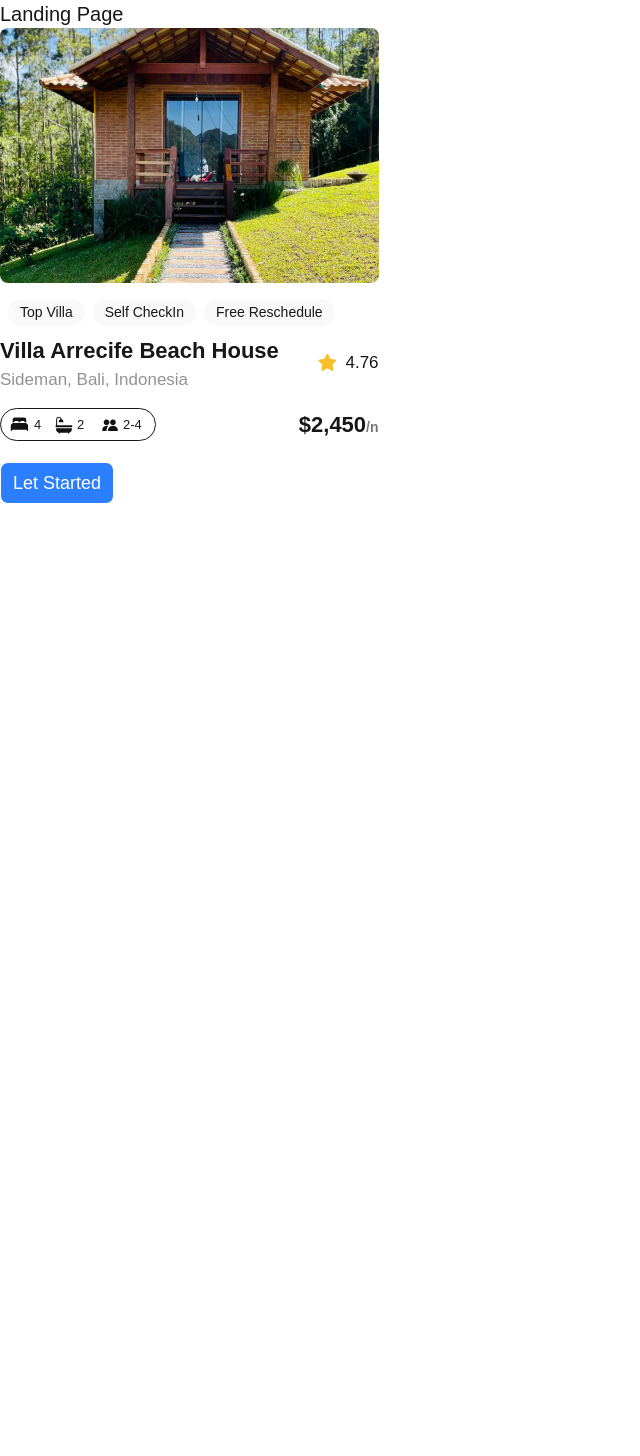
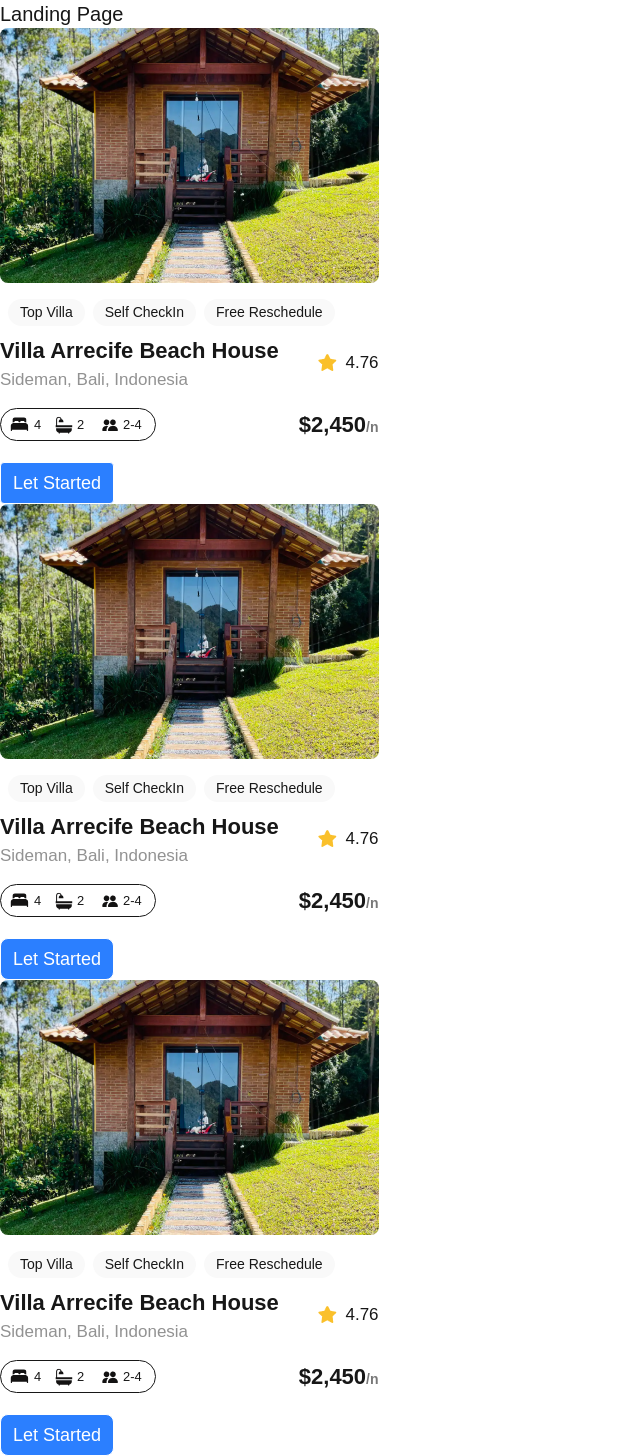
Before and after one commit to larryQuao/alx-project-0x00-setup, a Next.js app in the folder alx-project-0x00/: page /landing in a window 1280 px wide. Shown: the whole page, without its empty margins (0-640 px from the left). Before the commit the page ends 800 px from the top, so only its background shows below. Built offline with nearby package versions, Linux system fonts and the light colour scheme.

Commit message:
feat: add more components to landing page and update index page

```diff
--- a/alx-project-0x00/pages/index.tsx
+++ b/alx-project-0x00/pages/index.tsx
@@ -6,7 +6,7 @@
     <main className="flex flex-col h-screen justify-center items-center text-4xl font-semibold">
       <h1>Airbnb Application Clone system</h1>
       <Card />
-      <Button title="Get Started" shape="rounded-lg" size="medium"/>
+      <Button title="Get Started" shape="rounded-lg" size="medium" styles={""}/>
     </main>
   )
 }
--- a/alx-project-0x00/pages/landing.tsx
+++ b/alx-project-0x00/pages/landing.tsx
@@ -6,7 +6,11 @@
         <div>
             <h1 className="text-xl font-extralight">Landing Page</h1>
             <Card />
+            <Button title="Let Started" size="medium" shape="rounded-sm" styles={""} />
+            <Card />
             <Button title="Let Started" size="medium" shape="rounded-lg" styles={""} />
+            <Card />
+            <Button title="Let Started" size="medium" shape="rounded-full" styles={""} />
         </div>
     )
 }
```
